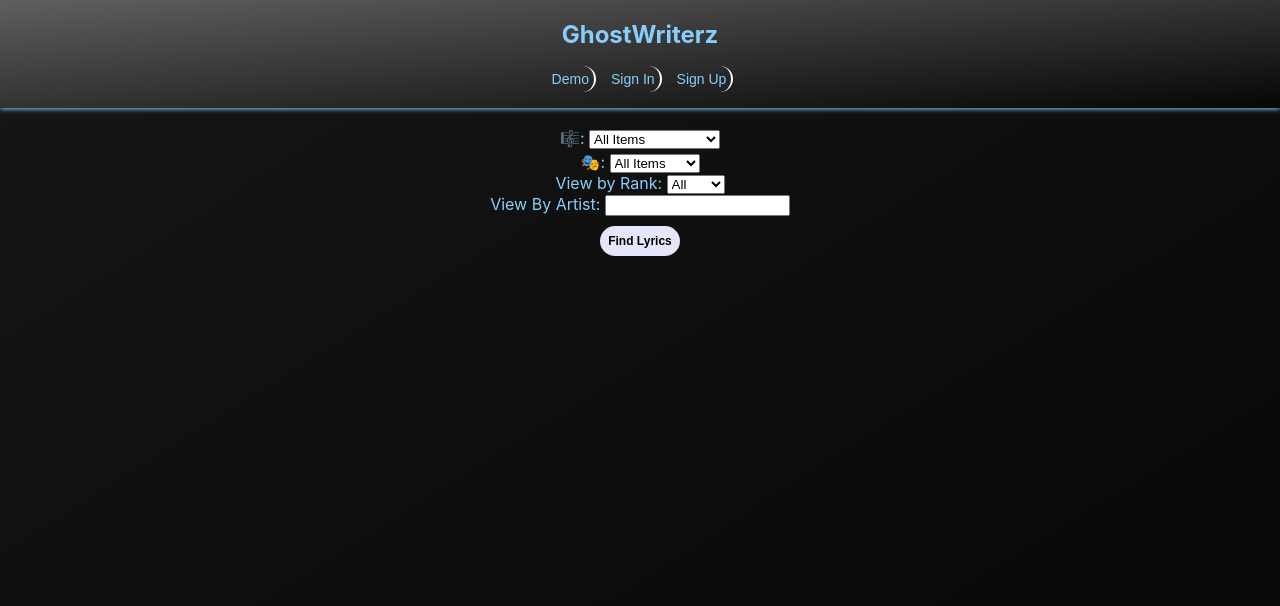
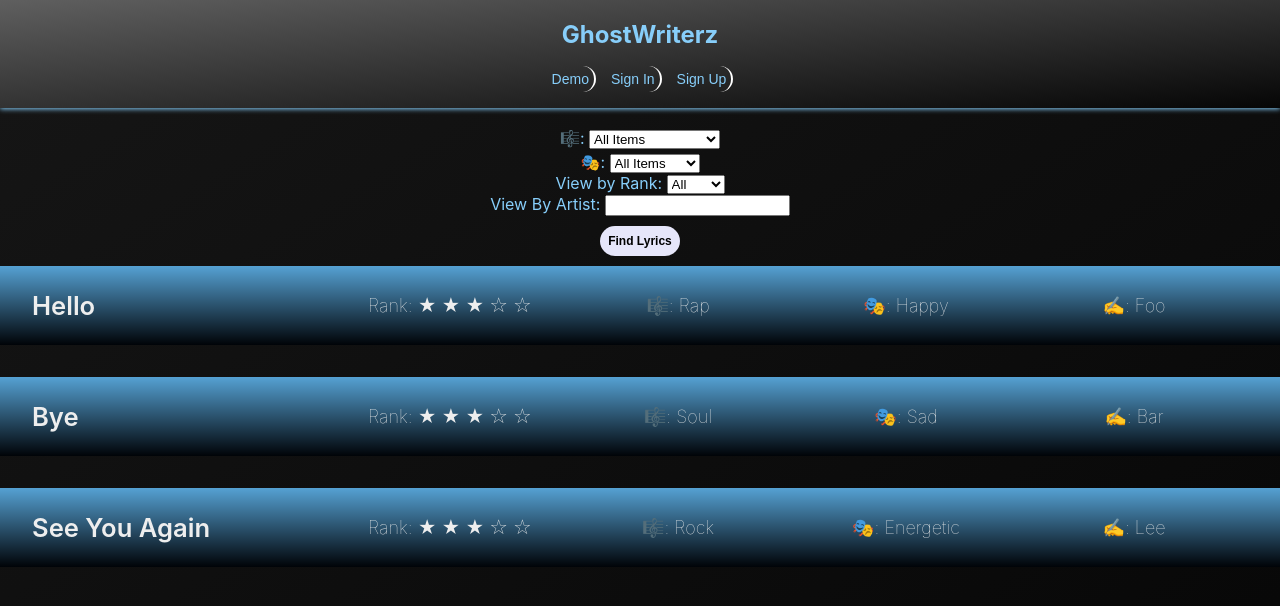
Before and after one commit to JakelTheDeveloper/ghostwriterz-app-client, a React (Create React App) app: page /lyrics in a window 1280 px wide. Shown: the top 606 px of the page. Built offline with nearby package versions, Linux system fonts and the light colour scheme.

Commit message:
lyric database added

```diff
--- /dev/null
+++ b/src/LyricDatabase/Database.css
@@ -0,0 +1,65 @@
+.lyrics_list {
+
+    margin-top: 10px;
+    animation-delay: .9s;
+}
+
+.lyrics {
+    background:linear-gradient(to bottom, rgb(85, 161, 211) 0, rgb(0, 3, 7));
+    color: #eee;
+    cursor: pointer;
+    font-size: 1.6rem;
+    margin-bottom: 2rem;
+    padding: 1.5rem 2rem;
+}
+.lyrics_title {
+    font-weight: 600;
+}
+.lyrics-mood {
+    font-size:large;
+    font-weight: 100;
+}
+.lyrics-creator {
+    font-size: large;
+    font-weight: 100;
+}
+.lyrics-rank {
+    font-size: large;
+    font-weight: 100;
+}
+.lyrics-genre {
+    font-size: large;
+    font-weight: 100;
+}
+.lyrics-viewer {
+    font-size: large;
+    font-weight: 100;
+}
+.lyrics_header {
+    align-items: center;
+    display: flex;
+    justify-content: space-between;
+}
+.lyrics_info-container>div {
+    width: 15rem;
+}
+.lyrics_info-container {
+    align-items: center;
+    display: flex;
+    justify-content: space-between;
+    width: 57rem;
+}
+.lyrics_entry {
+    padding: 2rem 4rem;
+    display:inline-flex;
+}
+.lyrics_info-box{
+    font-size:large;
+    font-weight: 100;
+}
+.rate{
+    display: inline-flex;
+}
+/* div{
+    display:block;
+} */
--- /dev/null
+++ b/src/LyricDatabase/Database.js
@@ -0,0 +1,68 @@
+import React from 'react';
+import './Database.css';
+
+
+function Database(props) {
+    if (props.expanded) {
+        return (
+            <div class="lyrics_list">
+                <div class="lyrics">
+                    <div class="lyrics_header">
+                        <div class="lyrics_title-box">
+                            <span class="lyrics_title">{props.title}</span>
+                        </div>
+                        <div class="lyrics_info-container">
+                            <div class="lyrics_info-box">
+
+                                <span class="lyrics-rank">Rank: &#9733; &#9733; &#9733; &#9734; &#9734;</span>
+                            </div>
+                            <div class="lyrics_info-box">
+                                <span class="lyrics-genre">&#x1F3BC;: {props.genre}</span>
+                            </div>
+                            <div class="lyrics_info-box">
+                                <span class="lyrics-mood">&#127917;: {props.mood}</span>
+                            </div>
+                            <div class="lyrics_info-box">
+                                <span class="lyrics-creator">&#9997;: {props.artist}</span>
+                            </div>
+                        </div>
+                    </div>
+
+                    <div class="lyrics_body">
+                        <span class="lyrics_entry"> {props.lyrics}</span>
+                    </div>
+
+                </div>
+            </div>
+        )
+    } else {
+        return (
+            <div class="lyrics_list">
+                <div class="lyrics">
+                    <div class="lyrics_header">
+                        <div class="lyrics_title-box">
+                            <span class="lyrics_title">{props.title}</span>
+                        </div>
+                        <div class="lyrics_info-container">
+                            <div class="lyrics_info-box">
+
+                                <span class="lyrics-rank">Rank: &#9733; &#9733; &#9733; &#9734; &#9734;</span>
+                            </div>
+                            <div class="lyrics_info-box">
+                                <span class="lyrics-genre">&#x1F3BC;: {props.genre}</span>
+                            </div>
+                            <div class="lyrics_info-box">
+                                <span class="lyrics-mood">&#127917;: {props.mood}</span>
+                            </div>
+                            <div class="lyrics_info-box">
+                                <span class="lyrics-creator">&#9997;: {props.artist}</span>
+                            </div>
+                        </div>
+                    </div>
+                </div>
+            </div>
+        )
+    }
+}
+
+export default Database;
--- a/src/LyricDatabase/LyricDatabase.js
+++ b/src/LyricDatabase/LyricDatabase.js
@@ -1,5 +1,7 @@
 import React, { Component } from 'react';
 import Button from '../Button/Button';
+import Lyrics from '../STORE'
+import Database from '../LyricDatabase/Database'
 import './LyricDatabase.css'
 
 class LyricDatabase extends Component {
@@ -8,10 +10,10 @@ class LyricDatabase extends Component {
             params: {}
         }
     }
+
     render() {
         return (
             <div>
-
                 <form className="genre-form">
                     <div>
                         <label for="genre">&#x1F3BC;: </label>
@@ -72,6 +74,11 @@ class LyricDatabase extends Component {
                     </div>
                 </form>
                 <Button type = "submit" btnName="Find Lyrics" />
+                {Lyrics.map(lyric=>
+                <Database key = {lyric.id} id = {lyric.id} title={lyric.title} genre={lyric.genre} mood={lyric.mood}
+                artist={lyric.artist} lyrics={lyric.lyrics}
+                />)}
+
             </div>
         )
     }
--- a/src/STORE.js
+++ b/src/STORE.js
@@ -5,7 +5,8 @@ const lyrics = [
         genre:"Rap",
         mood:"Happy",
         artist:"Foo",
-        lyrics:"Leo sociosqu sagittis nascetur netus congue? Dapibus cubilia praesent nam magnis ante felis Leo sociosqu sagittis nascetur netus congue? Dapibus cubilia praesent nam magnis ante felis Leo sociosqu sagittis nascetur netus congue? Dapibus cubilia praesent nam magnis ante felis"
+        lyrics:"Leo sociosqu sagittis nascetur netus congue? Dapibus cubilia praesent nam magnis ante felis Leo sociosqu sagittis nascetur netus congue? Dapibus cubilia praesent nam magnis ante felis Leo sociosqu sagittis nascetur netus congue? Dapibus cubilia praesent nam magnis ante felis",
+        expanded:false
     },
     {
         id:2,
@@ -13,7 +14,8 @@ const lyrics = [
         genre:"Soul",
         mood:"Sad",
         artist:"Bar",
-        lyrics:"Leo sociosqu sagittis nascetur netus congue? Dapibus cubilia praesent nam magnis ante felis Leo sociosqu sagittis nascetur netus congue? Dapibus cubilia praesent nam magnis ante felis Leo sociosqu sagittis nascetur netus congue? Dapibus cubilia praesent nam magnis ante felis"
+        lyrics:"Leo sociosqu sagittis nascetur netus congue? Dapibus cubilia praesent nam magnis ante felis Leo sociosqu sagittis nascetur netus congue? Dapibus cubilia praesent nam magnis ante felis Leo sociosqu sagittis nascetur netus congue? Dapibus cubilia praesent nam magnis ante felis",
+        expanded:true
     },
     {
         id:3,
@@ -21,7 +23,8 @@ const lyrics = [
         genre:"Rock",
         mood:"Energetic",
         artist:"Lee",
-        lyrics:"Leo sociosqu sagittis nascetur netus congue? Dapibus cubilia praesent nam magnis ante felis Leo sociosqu sagittis nascetur netus congue? Dapibus cubilia praesent nam magnis ante felis Leo sociosqu sagittis nascetur netus congue? Dapibus cubilia praesent nam magnis ante felis"
+        lyrics:"Leo sociosqu sagittis nascetur netus congue? Dapibus cubilia praesent nam magnis ante felis Leo sociosqu sagittis nascetur netus congue? Dapibus cubilia praesent nam magnis ante felis Leo sociosqu sagittis nascetur netus congue? Dapibus cubilia praesent nam magnis ante felis",
+        expanded:false
     },
 ]
 
```
